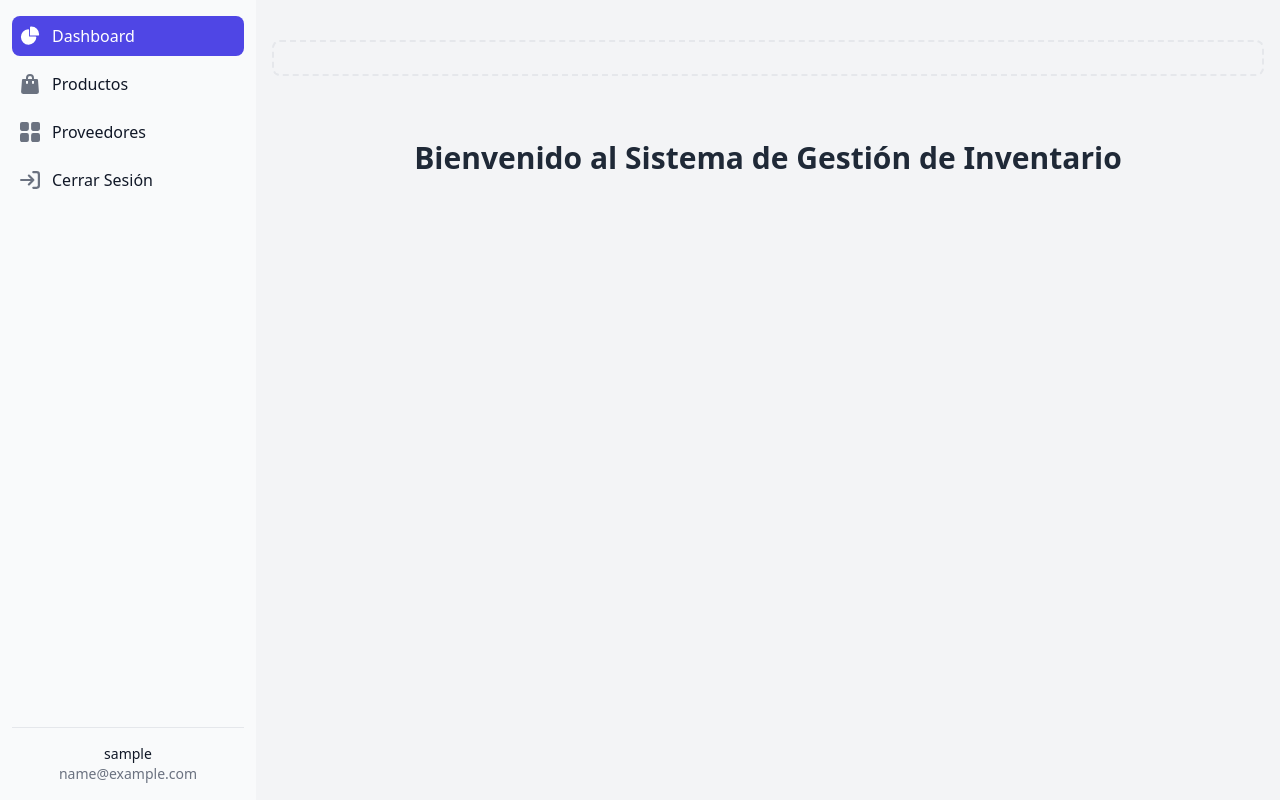
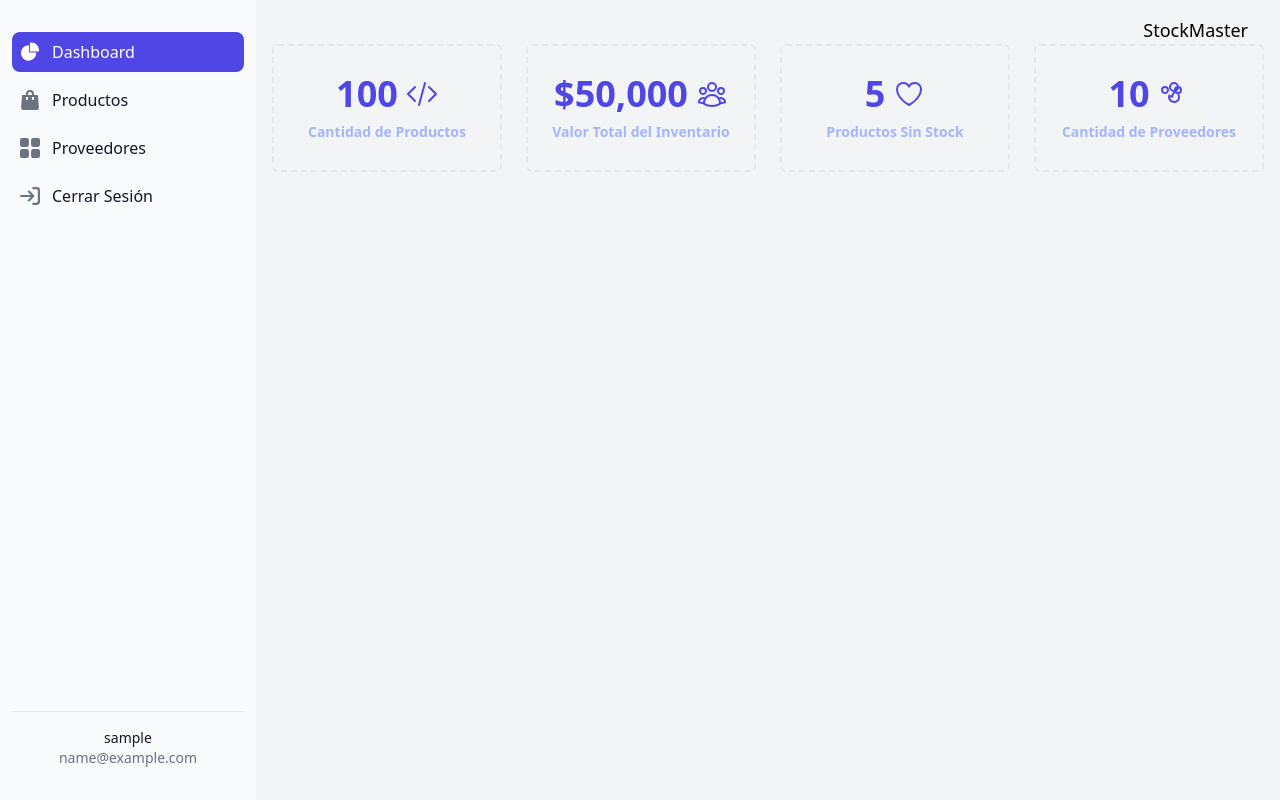
Before and after one commit to RchrdMrtnz/StockMaster, a Django app: page /inventario/ in a window 1280 px wide. Run offline with Django 5.2, Linux system fonts and the light colour scheme; the visitor is signed in with stand-in values (Sample User, id 1).

Commit message:
add login tokens, logout token, product, providers, dashboard

```diff
--- /dev/null
+++ b/core/middleware.py
@@ -0,0 +1,10 @@
+class JWTSessionMiddleware:
+    def __init__(self, get_response):
+        self.get_response = get_response
+
+    def __call__(self, request):
+        token = request.session.get('access_token')
+        if token:
+            request.META['HTTP_AUTHORIZATION'] = f'Bearer {token}'
+        response = self.get_response(request)
+        return response
--- a/inventory/templates/inventory/base_inventory.html
+++ b/inventory/templates/inventory/base_inventory.html
@@ -1,4 +1,4 @@
-<<!DOCTYPE html>
+<!DOCTYPE html>
 <html lang="es">
 <head>
     <meta charset="UTF-8">
--- a/inventory/templates/inventory/home.html
+++ b/inventory/templates/inventory/home.html
@@ -1,12 +1,62 @@
 {% extends 'inventory/base_inventory.html' %}
 
 {% block title %}
-    Inventario - Inicio
+    Inventario - Dashboard
 {% endblock %}
 
 {% block content %}
-    <div class="container mx-auto py-8">
-        <h1 class="text-3xl font-bold text-center text-gray-800">Bienvenido al Sistema de Gestión de Inventario</h1>
-        <!-- Contenido adicional aquí -->
+<div class="container mx-auto">
+
+    <!-- Título "StockMaster" en la parte superior derecha -->
+    <div class="flex justify-between items-center mr-4">
+        <div></div>
+        <h1 class="text-lg text-slate-100">StockMaster</h1>
     </div>
+
+    <!-- KPI Cards -->
+    <div class="grid grid-cols-1 sm:grid-cols-2 md:grid-cols-3 lg:grid-cols-4 gap-6 mb-8">
+        <div class="flex flex-col justify-center items-center gap-2 border-2 border-dashed border-indigo-500/50 p-4 rounded-md h-32 dark:text-indigo-200">
+            <div class="flex gap-2 items-center">
+                <span class="font-bold text-3xl md:text-4xl text-indigo-600">100</span> <!-- Ejemplo de cantidad de productos -->
+                <svg class="w-8 h-8 text-indigo-600" xmlns="http://www.w3.org/2000/svg" fill="none" viewBox="0 0 24 24" stroke-width="1.5" stroke="currentColor">
+                    <path stroke-linecap="round" stroke-linejoin="round" d="M17.25 6.75L22.5 12l-5.25 5.25m-10.5 0L1.5 12l5.25-5.25m7.5-3l-4.5 16.5"></path>
+                </svg>
+            </div>
+            <span class="font-semibold text-sm text-center text-indigo-300">Cantidad de Productos</span>
+        </div>
+
+        <div class="flex flex-col justify-center items-center gap-2 border-2 border-dashed border-indigo-500/50 p-4 rounded-md h-32 dark:text-indigo-200">
+            <div class="flex gap-2 items-center">
+                <span class="font-bold text-3xl md:text-4xl text-indigo-600">$50,000</span> <!-- Ejemplo de valor total del inventario -->
+                <svg class="w-8 h-8 text-indigo-600" xmlns="http://www.w3.org/2000/svg" fill="none" viewBox="0 0 24 24" stroke-width="1.5" stroke="currentColor">
+                    <path stroke-linecap="round" stroke-linejoin="round" d="M18 18.72a9.094 9.094 0 003.741-.479 3 3 0 00-4.682-2.72m.94 3.198l.001.031c0 .225-.012.447-.037.666A11.944 11.944 0 0112 21c-2.17 0-4.207-.576-5.963-1.584A6.062 6.062 0 016 18.719m12 0a5.971 5.971 0 00-.941-3.197m0 0A5.995 5.995 0 0012 12.75a5.995 5.995 0 00-5.058 2.772m0 0a3 3 0 00-4.681 2.72 8.986 8.986 0 003.74.477m.94-3.197a5.971 5.971 0 00-.94 3.197M15 6.75a3 3 0 11-6 0 3 3 0 016 0zm6 3a2.25 2.25 0 11-4.5 0 2.25 2.25 0 014.5 0zm-13.5 0a2.25 2.25 0 11-4.5 0 2.25 2.25 0 014.5 0z">
+                    </path>
+                </svg>
+            </div>
+            <span class="font-semibold text-sm text-center text-indigo-300">Valor Total del Inventario</span>
+        </div>
+
+        <div class="flex flex-col justify-center items-center gap-2 border-2 border-dashed border-indigo-500/50 p-4 rounded-md h-32 dark:text-indigo-200">
+            <div class="flex gap-2 items-center">
+                <span class="font-bold text-3xl md:text-4xl text-indigo-600">5</span> <!-- Ejemplo de productos sin stock -->
+                <svg class="w-8 h-8 text-indigo-600" xmlns="http://www.w3.org/2000/svg" fill="none" viewBox="0 0 24 24" stroke-width="1.5" stroke="currentColor">
+                    <path stroke-linecap="round" stroke-linejoin="round" d="M21 8.25c0-2.485-2.099-4.5-4.688-4.5-1.935 0-3.597 1.126-4.312 2.733-.715-1.607-2.377-2.733-4.313-2.733C5.1 3.75 3 5.765 3 8.25c0 7.22 9 12 9 12s9-4.78 9-12z">
+                    </path>
+                </svg>
+            </div>
+            <span class="font-semibold text-sm text-center text-indigo-300">Productos Sin Stock</span>
+        </div>
+
+        <div class="flex flex-col justify-center items-center gap-2 border-2 border-dashed border-indigo-500/50 p-4 rounded-md h-32 dark:text-indigo-200">
+            <div class="flex gap-2 items-center">
+                <span class="font-bold text-3xl md:text-4xl text-indigo-600">10</span> <!-- Ejemplo de cantidad de proveedores -->
+                <svg class="w-8 h-8 text-indigo-600" xmlns="http://www.w3.org/2000/svg" fill="none" viewBox="0 0 24 24" stroke-width="1.5" stroke="currentColor">
+                    <path stroke-linecap="round" stroke-linejoin="round" d="M12 18a3.75 3.75 0 00.495-7.467 5.99 5.99 0 00-1.925 3.546 5.974 5.974 0 01-2.133-1A3.75 3.75 0 0012 18zM15 6.75a3 3 0 11-6 0 3 3 0 016 0zM7.5 9a2.25 2.25 0 11-4.5 0 2.25 2.25 0 014.5 0zM17.25 9a2.25 2.25 0 11-4.5 0 2.25 2.25 0 014.5 0z">
+                    </path>
+                </svg>
+            </div>
+            <span class="font-semibold text-sm text-center text-indigo-300">Cantidad de Proveedores</span>
+        </div>
+    </div>
+</div>
 {% endblock %}
--- a/inventory/templates/inventory/partials/sidebar.html
+++ b/inventory/templates/inventory/partials/sidebar.html
@@ -1,13 +1,6 @@
 <!-- templates/partials/sidebar.html -->
-<button data-drawer-target="default-sidebar" data-drawer-toggle="default-sidebar" aria-controls="default-sidebar" type="button" class="inline-flex items-center p-2 mt-2 ms-3 text-sm text-gray-500 rounded-lg sm:hidden hover:bg-gray-100 focus:outline-none focus:ring-2 focus:ring-gray-200 dark:text-gray-400 dark:hover:bg-gray-700 dark:focus:ring-gray-600">
-   <span class="sr-only">Open sidebar</span>
-   <svg class="w-6 h-6" aria-hidden="true" fill="currentColor" viewBox="0 0 20 20" xmlns="http://www.w3.org/2000/svg">
-   <path clip-rule="evenodd" fill-rule="evenodd" d="M2 4.75A.75.75 0 012.75 4h14.5a.75.75.75 0 010 1.5H2.75A.75.75.75 0 012 4.75zm0 10.5a.75.75.75 0 01.75-.75h7.5a.75.75.75 0 010 1.5h-7.5a.75.75.75 0 01-.75-.75zM2 10a.75.75.75 0 01.75-.75h14.5a.75.75.75 0 010 1.5H2.75A.75.75.75 0 012 10z"></path>
-   </svg>
-</button>
-
 <aside id="default-sidebar" class="fixed top-0 left-0 z-40 w-64 h-screen transition-transform -translate-x-full sm:translate-x-0" aria-label="Sidebar">
-   <div class="flex flex-col justify-between h-full px-3 py-4 overflow-y-auto bg-gray-50 dark:bg-gray-800">
+   <div class="flex flex-col justify-between h-full px-3 py-8 overflow-y-auto bg-gray-50 dark:bg-gray-800">
       <ul class="space-y-2 font-medium">
          <li>
             <a href="{% url 'inventory-home' %}" class="flex items-center p-2 {% if request.path == '/inventario/' %}bg-indigo-600 text-white dark:bg-indigo-600 dark:text-white{% else %}text-gray-900 dark:text-white hover:bg-indigo-300 dark:hover:bg-indigo-300{% endif %} rounded-lg group">
@@ -37,7 +30,7 @@
          <li>
             <form id="logout-form" action="{% url 'logout' %}" method="POST" class="inline">
                {% csrf_token %}
-               <button type="submit" class="flex items-center p-2 text-gray-900 rounded-lg dark:text-white hover:bg-indigo-300 dark:hover:bg-indigo-300 group">
+               <button type="submit" class="flex items-center p-2 text-gray-900 rounded-lg dark:text-white hover:bg-indigo-300 dark:hover:bg-indigo-300 group" onclick="handleLogout(event)">
                    <svg class="flex-shrink-0 w-5 h-5 transition duration-75 text-gray-500 dark:text-gray-400 group-hover:text-gray-900 dark:group-hover:text-white me-4" aria-hidden="true" xmlns="http://www.w3.org/2000/svg" fill="none" viewBox="0 0 18 16">
                       <path stroke="currentColor" stroke-linecap="round" stroke-linejoin="round" stroke-width="2" d="M1 8h11m0 0L8 4m4 4-4 4m4-11h3a2 2 0 0 1 2 2v10a2 2 0 0 1-2 2h-3"/>
                    </svg>
@@ -58,8 +51,15 @@
    </div>
 </aside>
 
-<div class="p-4 sm:ml-64">
-   <div class="p-4 border-2 border-gray-200 border-dashed rounded-lg dark:border-gray-700">
-      <!-- Contenido principal aquí -->
-   </div>
-</div>
+<script>
+    function handleLogout(event) {
+        event.preventDefault(); // Prevenir el envío por defecto del formulario
+
+        // Eliminar los tokens del almacenamiento local
+        localStorage.removeItem('access_token');
+        localStorage.removeItem('refresh_token');
+
+        // Luego de eliminar los tokens, envía el formulario para cerrar sesión en el servidor
+        document.getElementById('logout-form').submit();
+    }
+</script>
--- a/inventory/urls.py
+++ b/inventory/urls.py
@@ -2,10 +2,12 @@ from django.urls import path
 from . import views
 
 urlpatterns = [
-    path('', views.InventoryHomeView.as_view(), name='inventory-home'),  # Ruta para la vista principal de inventario
-    path('productos/', views.ProductoListCreate.as_view(), name='producto-list-create'),
+    path('', views.InventoryHomeView.as_view(), name='inventory-home'),
+    path('productos/', views.InventoryProduct.as_view(), name='producto-list-create'),
+    path('api_productos/', views.ProductoListCreate.as_view(), name='producto-list-view'),
     path('productos/<int:pk>/', views.ProductoDetailUpdateDelete.as_view(), name='producto-detail-update-delete'),
     path('categorias/', views.CategoriaListCreate.as_view(), name='categoria-list-create'),
-    path('proveedores/', views.ProveedorListCreate.as_view(), name='proveedor-list-create'),
+    path('proveedores/', views.InventoryProviders.as_view(), name='proveedor-list-create'),
+    path('api_proveedores/', views.ProveedorListCreate.as_view(), name='proveedor-list-view'),
     path('productos/<int:pk>/', views.ProductoDetalleView.as_view(), name='producto-detalle'),
 ]
--- a/inventory/views.py
+++ b/inventory/views.py
@@ -59,3 +59,39 @@ class InventoryHomeView(View):
     def post(self, request, *args, **kwargs):
         # Aquí puedes manejar la lógica de un formulario o cualquier acción de post
         pass
+
+
+class InventoryProduct(View):
+    template_name = 'inventory/product.html'
+    authentication_classes = [JWTAuthentication]
+    permission_classes = [IsAuthenticated]
+
+    @method_decorator(login_required)
+    def get(self, request, *args, **kwargs):
+        context = {
+            'welcome_message': 'Bienvenido a StockMaster',
+
+        }
+        return render(request, self.template_name, context)
+
+    @method_decorator(login_required)
+    def post(self, request, *args, **kwargs):
+        pass
+
+
+class InventoryProviders(View):
+    template_name = 'inventory/providers.html'
+    authentication_classes = [JWTAuthentication]
+    permission_classes = [IsAuthenticated]
+
+    @method_decorator(login_required)
+    def get(self, request, *args, **kwargs):
+        context = {
+            'welcome_message': 'Bienvenido a StockMaster',
+
+        }
+        return render(request, self.template_name, context)
+
+    @method_decorator(login_required)
+    def post(self, request, *args, **kwargs):
+        pass
```
Also changed, not shown: core/settings.py (+9 -1 lines), inventory/templates/inventory/product.html (added, +93 -0 lines), inventory/templates/inventory/providers.html (added, +90 -0 lines), login/views.py (+16 -0 lines).
